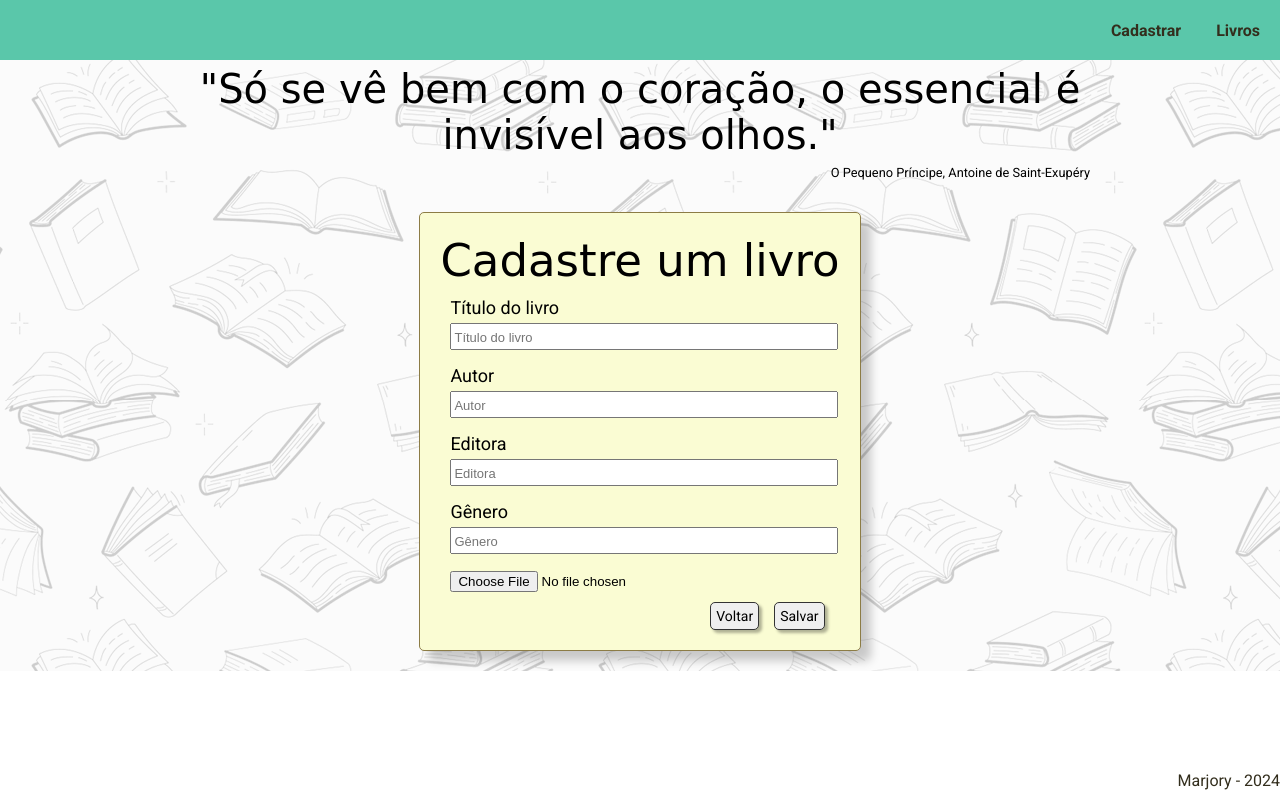
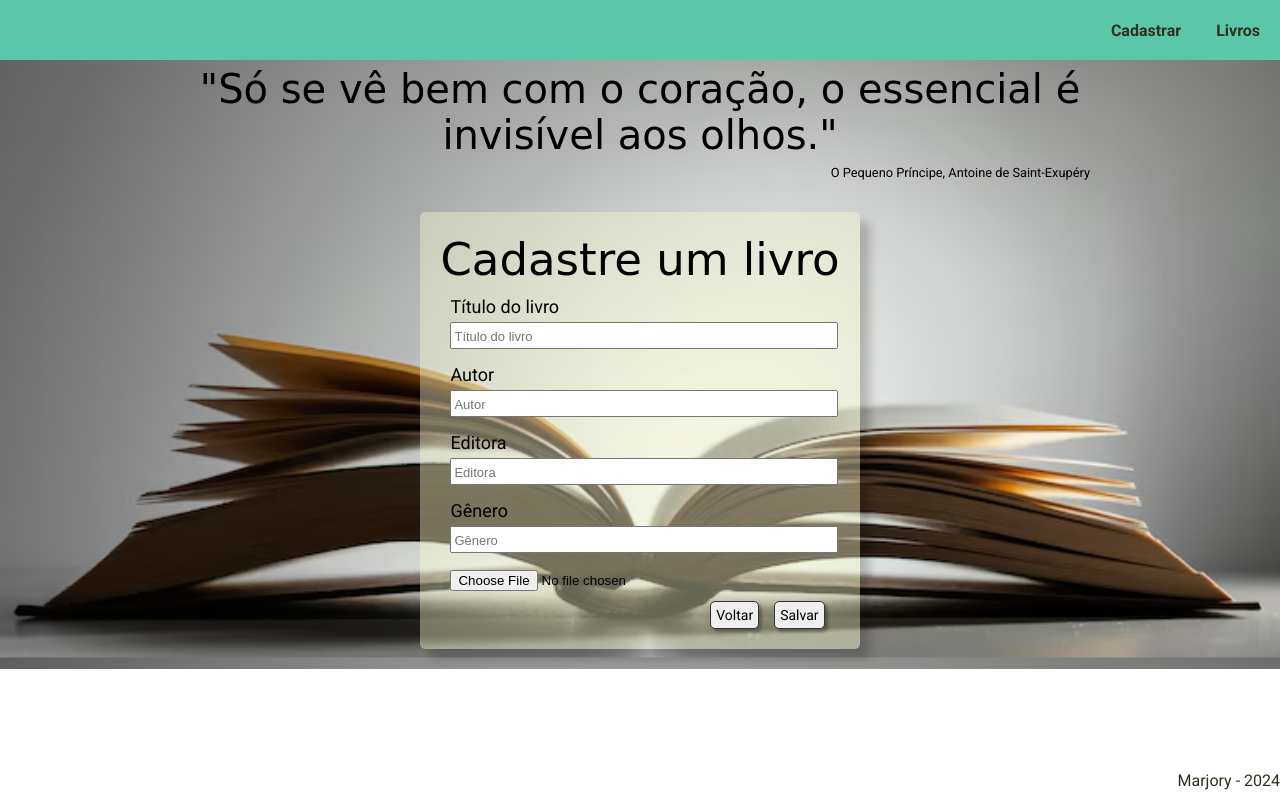
Before and after one commit to marjorywashio/bookshelf, a PHP site: page /cadastro.php in a window 1280 px wide. Run offline with PHP 8.4, Linux system fonts and the light colour scheme; some web fonts are replaced.

Commit message:
fundo_cadastro

```diff
--- a/cadastro.php
+++ b/cadastro.php
@@ -17,13 +17,13 @@
         <?php require_once("./_menu.php"); ?>
     </div>
 
-    <div class="conteudo">
+    <div class="conteudo-cadastro">
         <div class="frase">
             <p class="quote">"Só se vê bem com o coração, o essencial é invisível aos olhos."</p>
             <p class="autor">O Pequeno Príncipe, Antoine de Saint-Exupéry</p>
         </div>
 
-        <div class="form">
+        <div class="form-cadastro">
 
             <form action="cadastrobd.php" method="post" enctype="multipart/form-data">
 
--- a/css/estilo.css
+++ b/css/estilo.css
@@ -102,6 +102,17 @@ body, html{
     background-size: auto;
     background-repeat: repeat;
     background-position: center;
+    background-attachment: fixed;
+}
+
+.conteudo-cadastro{
+    display: flex;
+    justify-content: center;
+    flex-wrap: wrap;
+    width: 100%;
+    height: 100%;
+    background-image: url("../img/livroaberto.png");
+    background-size: 100%;
     background-attachment: fixed;
 }
 
@@ -250,6 +261,17 @@ input[type="text"]{
     box-shadow: 10px 10px 10px rgba(0, 0, 0, 0.2);
 }
 
+
+.form-cadastro{
+    margin: 20px auto;
+    border-radius: 5px;
+    padding: 20px;
+    background-color: rgba(250, 252, 211, 0.4);
+    max-width: 600px;
+    font-size: 18px;
+    box-shadow: 10px 10px 10px rgba(0, 0, 0, 0.2);
+}
+
 .cadastro{
     text-align: center;
     font-size: 250%;
```
Also changed, not shown: img/livroaberto.png (added).
